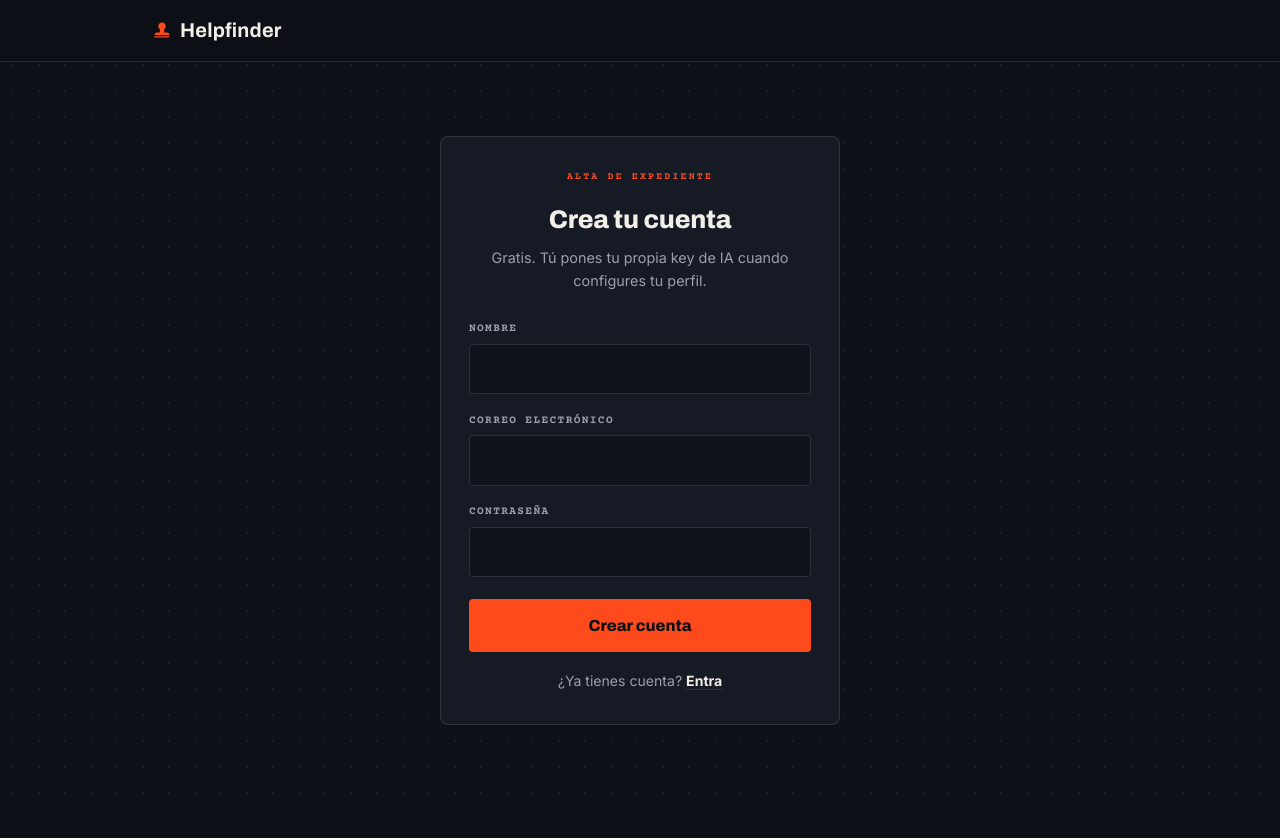
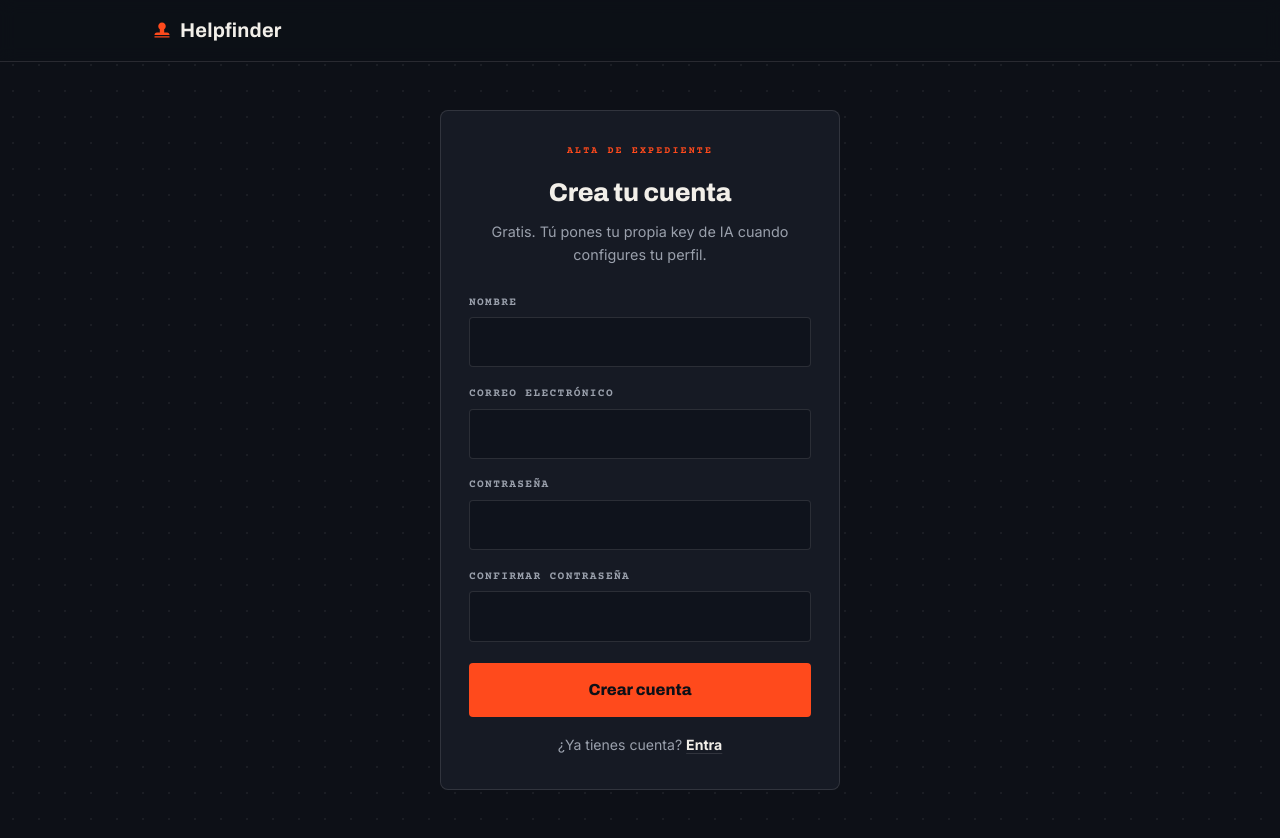
Before and after one commit to david-jalon/helpfinder, a Next.js app in the folder web/: page /register in a window 1280 px wide. Before the commit the page ends 800 px from the top, so only its background shows below. Built offline with nearby package versions, Linux system fonts and the light colour scheme.

Commit message:
fix: bug empty register

```diff
--- a/web/src/app/register/page.tsx
+++ b/web/src/app/register/page.tsx
@@ -13,6 +13,7 @@ export default function RegisterPage() {
   const [name, setName] = useState("");
   const [email, setEmail] = useState("");
   const [password, setPassword] = useState("");
+  const [confirmPassword, setConfirmPassword] = useState("");
   const [error, setError] = useState("");
   const [info, setInfo] = useState("");
   const [sending, setSending] = useState(false);
@@ -24,6 +25,11 @@ export default function RegisterPage() {
 
     if (password.length < 6) {
       setError("La contraseña debe tener al menos 6 caracteres.");
+      return;
+    }
+
+    if (password !== confirmPassword) {
+      setError("Las contraseñas no coinciden.");
       return;
     }
 
@@ -115,6 +121,21 @@ export default function RegisterPage() {
                 />
               </div>
 
+              <div className={styles.field}>
+                <label className={styles.label} htmlFor="confirm-password">
+                  Confirmar contraseña
+                </label>
+                <input
+                  id="confirm-password"
+                  className={styles.input}
+                  type="password"
+                  autoComplete="new-password"
+                  required
+                  value={confirmPassword}
+                  onChange={(e) => setConfirmPassword(e.target.value)}
+                />
+              </div>
+
             {error && <p className={styles.error}>{error}</p>}
             {info && <p className={styles.info}>{info}</p>}
 
```
Lines whose indentation alone changed are shown as unchanged.
